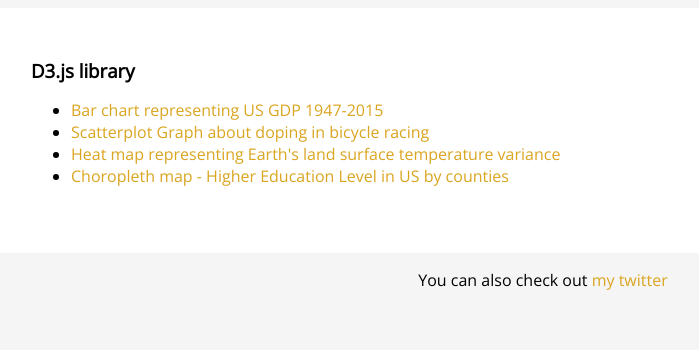
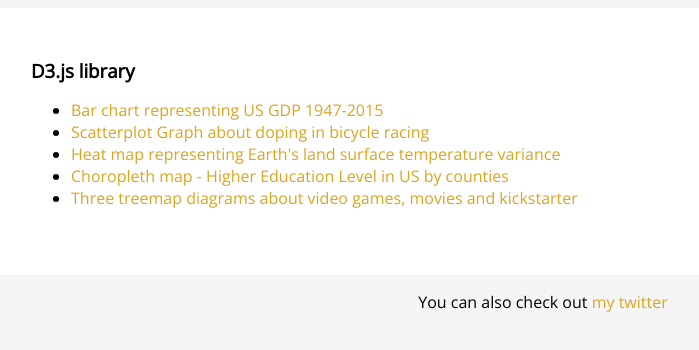
Before and after one commit to wojwozniak/wojwozniak.github.io, a plain HTML site: page index.html in a window 1280 px wide. Shown: the part 94-444 px from the top of the page, without its empty margins (97-796 px from the left). Drawn offline with nearby package versions, Linux system fonts and the light colour scheme.

Commit message:
Added newest project

```diff
--- a/index.html
+++ b/index.html
@@ -16,6 +16,7 @@
                 <li><a href="https://wojwozniak.github.io/d3-scatterplot-graph/" target="_blank">Scatterplot Graph about doping in bicycle racing</a></li>
                 <li><a href="https://wojwozniak.github.io/d3-heat-map/" target="_blank">Heat map representing Earth's land surface temperature variance</a></li>
                 <li><a href="https://wojwozniak.github.io/d3-choropleth-map/" target="_blank">Choropleth map - Higher Education Level in US by counties</a></li>
+                <li><a href="https://wojwozniak.github.io/d3-treemap-diagram/" target="_blank">Three treemap diagrams about video games, movies and kickstarter</a></li>
             </ul>
         </div>
         <p id="subtitle">You can also check out <a href="https://twitter.com/woj_wozniak" target="_blank">my twitter</a></p>
```
